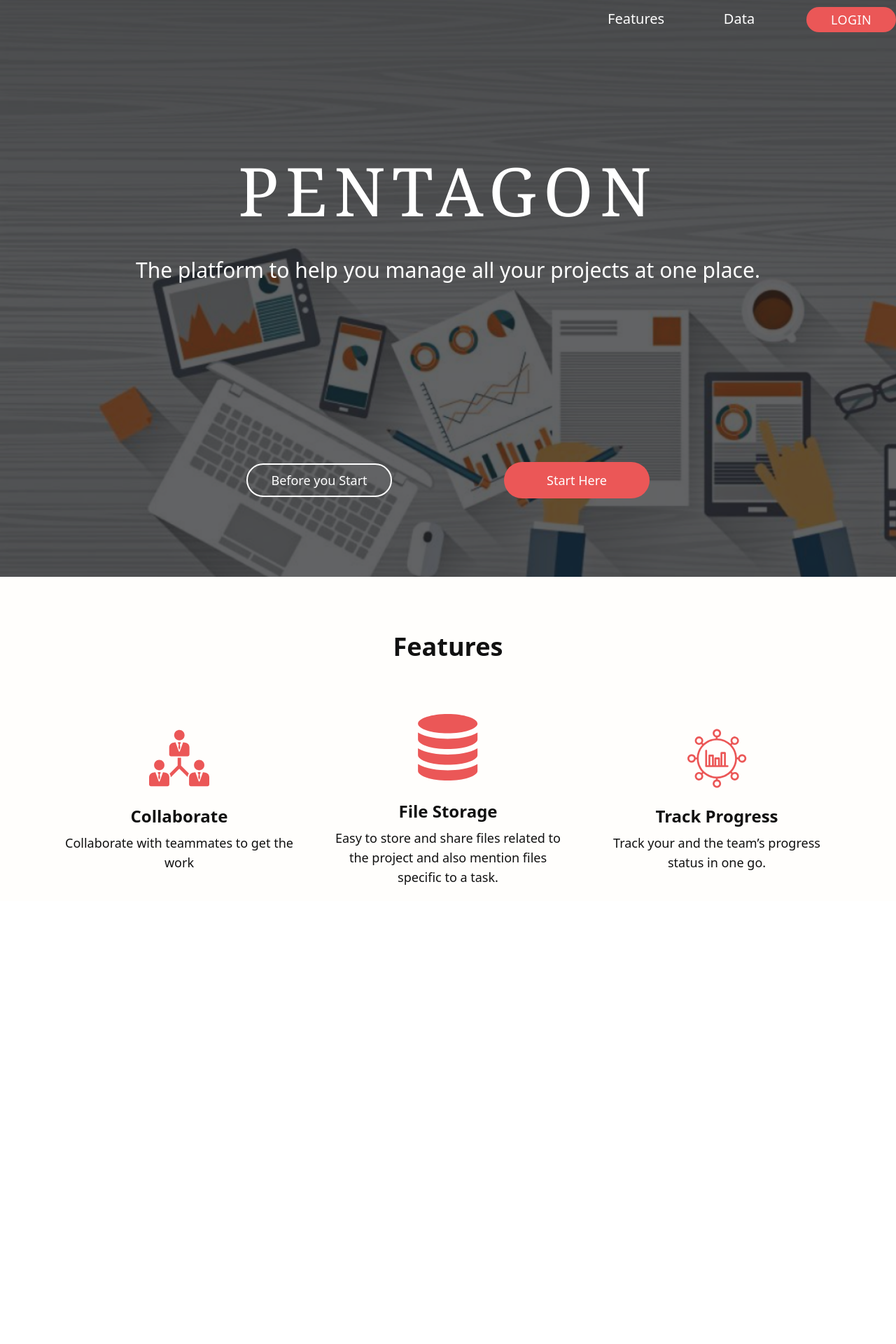
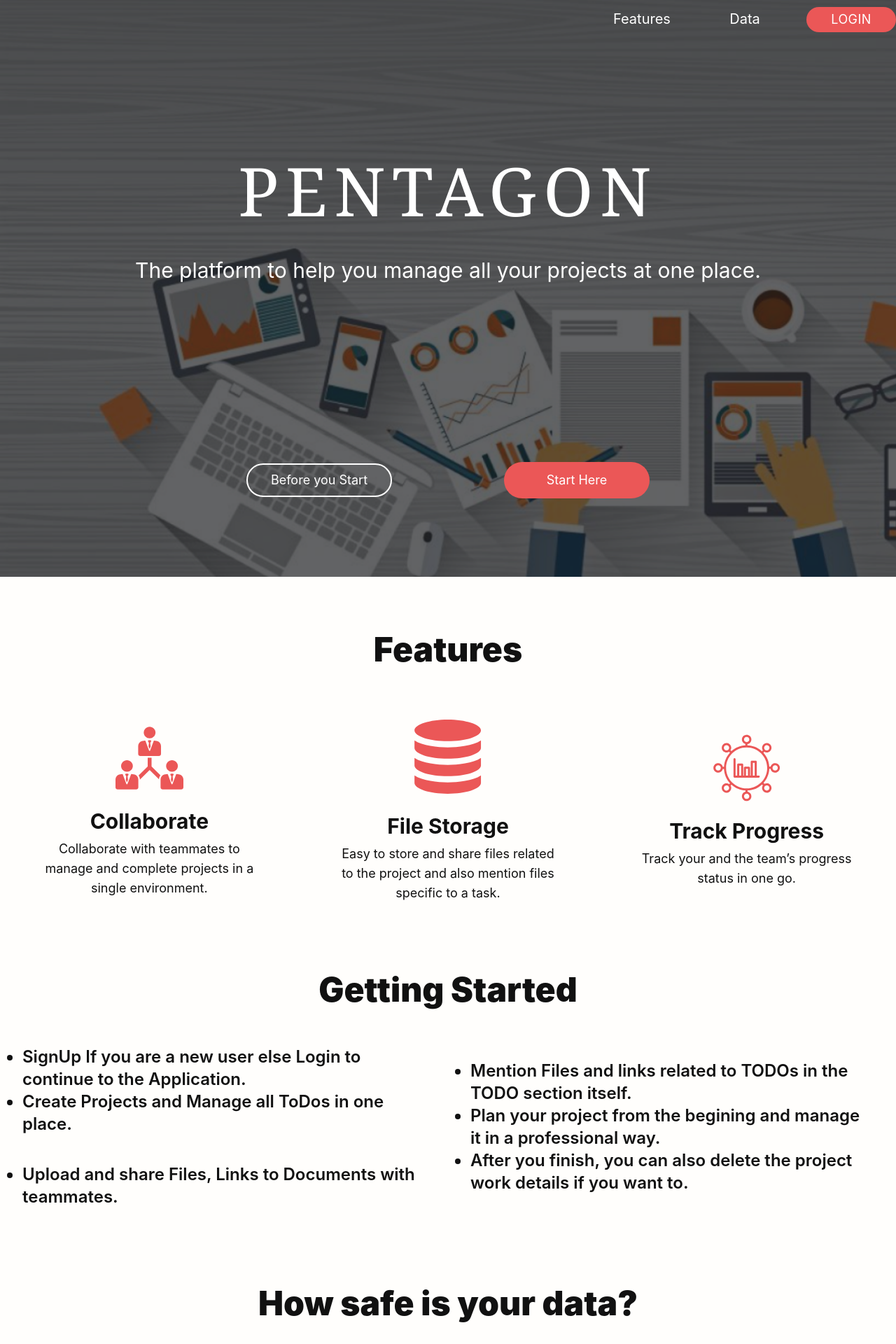
Before and after one commit to nexus-hash/Pentagon, a React (Create React App) app: page / in a window 1280 px wide. Shown: the top 1920 px of the page at 70% size. Before the commit the page ends 1287 px from the top, so only its background shows below. Built offline with nearby package versions, Linux system fonts and the light colour scheme.

Commit message:
Completed Non functional Welcome Page

```diff
--- a/src/App.css
+++ /dev/null
@@ -1,38 +0,0 @@
-.App {
-  text-align: center;
-}
-
-.App-logo {
-  height: 40vmin;
-  pointer-events: none;
-}
-
-@media (prefers-reduced-motion: no-preference) {
-  .App-logo {
-    animation: App-logo-spin infinite 20s linear;
-  }
-}
-
-.App-header {
-  background-color: #282c34;
-  min-height: 100vh;
-  display: flex;
-  flex-direction: column;
-  align-items: center;
-  justify-content: center;
-  font-size: calc(10px + 2vmin);
-  color: white;
-}
-
-.App-link {
-  color: #61dafb;
-}
-
-@keyframes App-logo-spin {
-  from {
-    transform: rotate(0deg);
-  }
-  to {
-    transform: rotate(360deg);
-  }
-}
--- a/src/App.js
+++ b/src/App.js
@@ -1,4 +1,3 @@
-import './App.css';
 import {BrowserRouter,Route,Switch} from 'react-router-dom';
 import WelcomePage from './welcome';
 
--- a/src/css/welcome.css
+++ b/src/css/welcome.css
@@ -1,7 +1,3 @@
-@tailwind base;
-@tailwind components;
-@tailwind utilities;
-
 @layer components{
 .app-bg-color{
   background: #FFFEFC;
@@ -12,4 +8,34 @@
 .font-bg-color{
   color:#111111;
 }
+.sub-pg-title{
+  @apply lg:text-5xl text-xl font-bg-color text-center font-black lg:mb-14 mb-4;
 }
+.sub-card-title{
+  @apply font-bg-color font-bold lg:text-3xl text-lg mb-2;
+}
+.nav-welcome-btn-no-bg{
+  @apply lg:w-32 w-20 lg:px-7 px-5 lg:py-1 flex justify-center items-center lg:mr-6 mr-2 border-b-2 border-white border-opacity-0 lg:hover:border-opacity-95;
+}
+.nav-login-btn-w-bg{
+  @apply lg:w-32 w-20 lg:px-7 px-5 lg:py-1 py-1 tracking-wide rounded-full btn-bg-color flex justify-center items-center ;
+}
+.feature-grid{
+  @apply max-w-7xl w-screen app-bg-color flex-col justify-center items-center lg:mt-20 mt-10;
+}
+.getting-strd-cont{
+  @apply lg:font-semibold lg:text-2xl text-sm font-bg-color;
+}
+.getting-strd-grid{
+  @apply lg:w-1/2 w-full list-disc h-auto flex-col justify-start items-start text-left lg:text-left lg:px-8 lg:pb-8 px-14
+}
+.getting-strd-grid-parent{
+  @apply w-full lg:flex flex-col lg:flex-row justify-center items-center;
+}
+.getting-strd{
+  @apply flex flex-col justify-center items-center lg:mt-20;
+}
+.data-bg-grid{
+  @apply flex flex-col justify-center items-center lg:mt-20 mt-10;
+}
+}
--- a/src/welcome.js
+++ b/src/welcome.js
@@ -4,9 +4,18 @@ import WelcomePageImage from "./assets/welcomePageImage.png";
 import Database from "./assets/Database.svg";
 import trackProgress from "./assets/trackProgress.svg";
 import Collaboration from "./assets/collaboration.svg";
+import secureData from './assets/secure.svg';
 
 
 class WelcomePage extends Component{
+
+  constructor(props){
+    super(props);
+    this.handleFeatureOnclick = this.handleFeatureOnclick.bind();
+  }
+
+  handleFeatureOnclick(){
+  }
 
   render(){
     return (
@@ -19,17 +28,21 @@ class WelcomePage extends Component{
             <div className="w-full lg:p-0 px-4 py-2">
               <div className="lg:h-12 w-full flex items-center justify-center">
                 <div className="lg:h-12 w-full max-w-7xl flex justify-end items-center pt-2">
-                  <div className="lg:w-32 w-20 lg:px-7 px-5 lg:py-1 flex justify-center items-center lg:mr-6 mr-2 border-b-2 border-white border-opacity-0 hover:border-opacity-100">
-                    <button className="text-white lg:text-xl text-center text-sm w-full">
+                  <div className="nav-welcome-btn-no-bg">
+                    <button
+                      className="text-white lg:text-xl text-center text-sm w-full"
+                      id="feature"
+                      onClick={this.handleFeatureOnclick}
+                    >
                       Features
                     </button>
                   </div>
-                  <div className="lg:w-32 w-20 lg:px-7 px-5 lg:py-1 flex justify-center items-center border-b-2 border-white border-opacity-0 hover:border-opacity-100 lg:mr-8 mr-2">
+                  <div className="nav-welcome-btn-no-bg">
                     <button className="text-white lg:text-xl text-sm w-32  ">
                       Data
                     </button>
                   </div>
-                  <button className="lg:w-32 w-20 lg:px-7 px-5 lg:py-1 py-1 tracking-wide rounded-full btn-bg-color flex justify-center items-center ">
+                  <button className="nav-login-btn-w-bg">
                     <div className="text-white lg:text-lg text-xs text-center lg:w-32 w-20 ">
                       LOGIN
                     </div>
@@ -61,23 +74,19 @@ class WelcomePage extends Component{
           </div>
         </header>
         <div className="w-full flex justify-center items-center">
-          <div className="max-w-6xl w-screen app-bg-color flex-col justify-center items-center mt-20">
-
-            <div className="lg:text-4xl text-xl font-bg-color text-center font-black mb-14">
-              Features
-            </div>
-            <div className="lg:flex max-w-6xl lg:justify-start lg:items-center">
+          <div className="feature-grid">
+            <div className="sub-pg-title">Features</div>
+            <div className="lg:flex max-w-7xl lg:justify-start lg:items-center">
               <div className="lg:w-1/3 flex flex-col justify-start items-center p-5">
                 <img
                   alt="Collaboration"
                   src={Collaboration}
                   className="lg:w-1/4 w-1/6 mb-6"
                 ></img>
-                <font className="font-bg-color font-bold lg:text-2xl text-lg mb-2">
-                  Collaborate
-                </font>
-                <p className="w-full font-bg-color lg:text-lg text-sm text-center">
-                  Collaborate with teammates to get the work{" "}
+                <font className="sub-card-title">Collaborate</font>
+                <p className="w-full font-bg-color lg:text-lg text-sm text-center px-8">
+                  Collaborate with teammates to manage and complete projects in
+                  a single environment.
                 </p>
               </div>
               <div className="lg:w-1/3 flex flex-col justify-start items-center p-5">
@@ -86,10 +95,8 @@ class WelcomePage extends Component{
                   src={Database}
                   className=" lg:w-1/4 w-1/6 mb-7"
                 ></img>
-                <font className="font-bg-color font-bold lg:text-2xl text-lg mb-2">
-                  File Storage
-                </font>
-                <p className="w-full font-bg-color lg:text-lg text-sm text-center">
+                <font className="sub-card-title">File Storage</font>
+                <p className="w-full font-bg-color lg:text-lg text-sm text-center px-8">
                   Easy to store and share files related to the project and also
                   mention files specific to a task.
                 </p>
@@ -100,16 +107,62 @@ class WelcomePage extends Component{
                   src={trackProgress}
                   className="lg:w-1/4 w-1/6 mb-6"
                 ></img>
-                <font className="font-bg-color font-bold lg:text-2xl text-lg text-center mb-2">
-                  Track Progress
-                </font>
-                <p className="w-full font-bg-color lg:text-lg text-sm text-center">
+                <font className="sub-card-title">Track Progress</font>
+                <p className="w-full font-bg-color lg:text-lg text-sm text-center px-8">
                   Track your and the team’s progress status in one go.
                 </p>
               </div>
             </div>
+            <div className="getting-strd">
+              <div className="sub-pg-title">Getting Started</div>
+              <div className="getting-strd-grid-parent">
+                <ul className="getting-strd-grid">
+                  <li className="getting-strd-cont">
+                    SignUp If you are a new user else Login to continue to the
+                    Application.
+                  </li>
+                  <li className="getting-strd-cont lg:mb-10">
+                    Create Projects and Manage all ToDos in one place.
+                  </li>
+                  <li className="getting-strd-cont">
+                    Upload and share Files, Links to Documents with teammates.
+                  </li>
+                </ul>
+                <ul className="getting-strd-grid">
+                  <li className="getting-strd-cont">
+                    Mention Files and links related to TODOs in the TODO section
+                    itself.
+                  </li>
+                  <li className="getting-strd-cont">
+                    Plan your project from the begining and manage it in a
+                    professional way.
+                  </li>
+                  <li className="getting-strd-cont">
+                    After you finish, you can also delete the project work
+                    details if you want to.
+                  </li>
+                </ul>
+              </div>
+            </div>
+            <div className="data-bg-grid">
+              <div className="sub-pg-title">How safe is your data?</div>
+              <div className="flex justify-start items-start lg:px-0 px-8">
+                <img alt="Secure Database" src={secureData} className="lg:w-auto w-16"></img>
+                <div className="lg:text-2xl text-sm pl-8">
+                  <p>
+                    All your project details and files are safe in our database.
+                    Not even we can access it due to AES 256 Encryption, you can
+                    enable it while creating a project.
+                  </p>
+                </div>
+              </div>
+            </div>
           </div>
         </div>
+        <footer>
+          <div className="w-screen app-bg-color border-2 mt-10 border-red-400"></div>
+          <div className="">Contact the Developers</div>
+        </footer>
       </body>
     );
   }
```
Also changed, not shown: src/assets/secure.svg (added).
